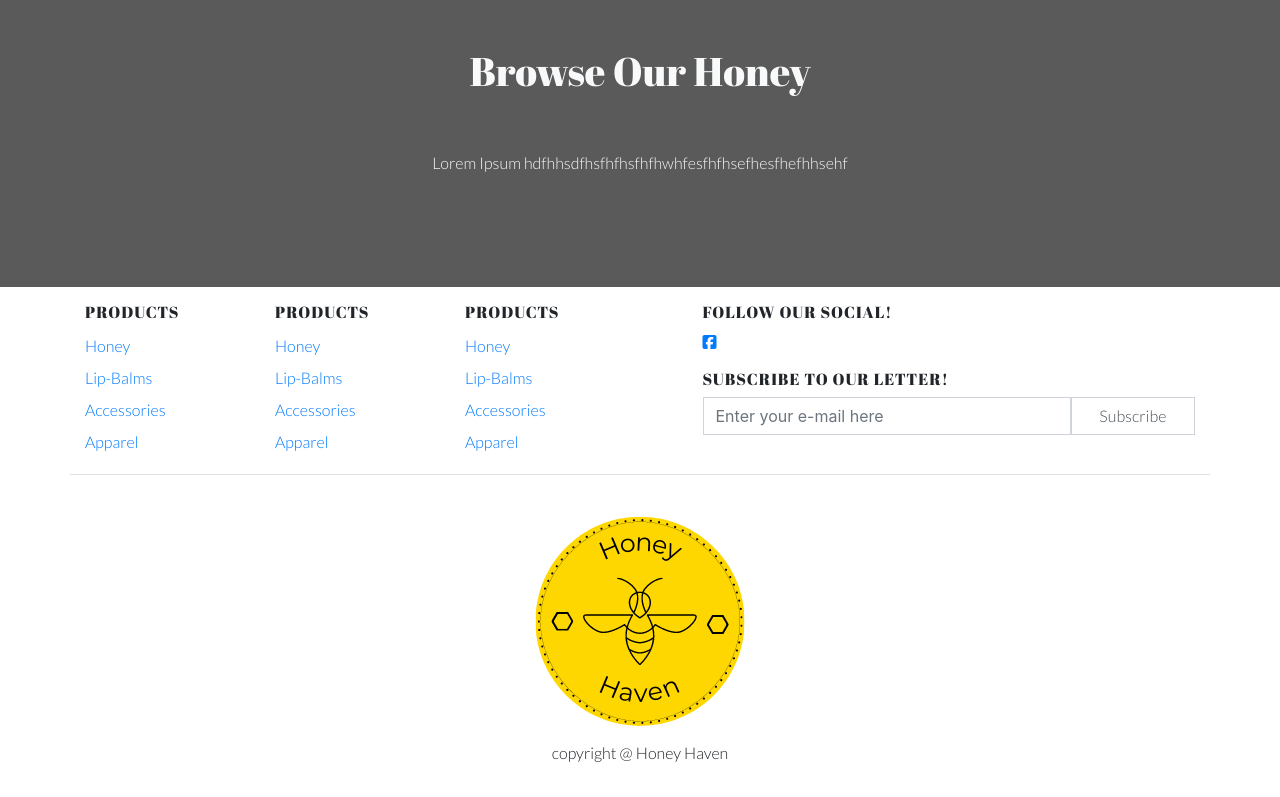
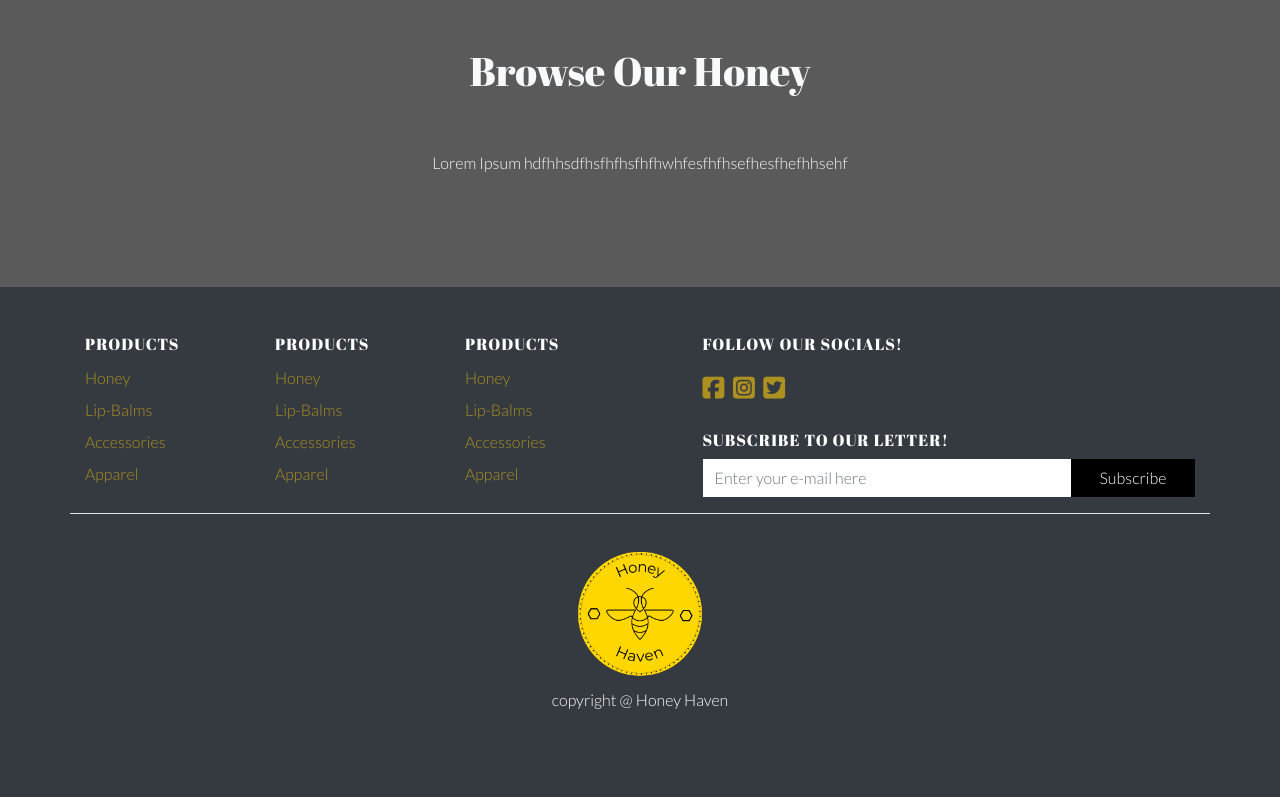
Before and after one commit to Code-Institute-Submissions/MaksimB96-PP5_E-Com.2, a Django app: page / in a window 1280 px wide. Shown: the part 1742-2539 px from the top of the page. After the commit the page ends 2451 px from the top, so only its background shows below. Run offline with Django 3.2, Linux system fonts and the light colour scheme; some libraries are stand-ins or nearby versions.

Commit message:
Add: 90% complete footer to base

```diff
--- a/static/css/base.css
+++ b/static/css/base.css
@@ -22,6 +22,10 @@
     color: var(--drkgld);
 }
 
+::placeholder {
+    font-family:'Lato',
+        sans-serif;;
+}
 /* ------------------------------------Base-styling */
 body {
     overflow-x: hidden;
@@ -111,12 +115,28 @@ body {
 }
 
 .list-unstyled li a{
-    list-style: none;
+    color: var(--drkgld);
+}
+
+.list-unstyled li a:hover{
+    color: var(--theme1);
     text-decoration: none;
+    transition: .5s;
+}
+
+.socials-icon{
+    font-size: 25px;
+    color: var(--drkgld);
+}
+
+.social-seg a:hover {
+    color: var(--theme1);
+    transition: .5s;
 }
 
 .subscribe-footer .form-group input {
     border-radius: 0;
+    border: none;
 }
 
 .subscribe-footer .form-group .footer-submit {
@@ -125,10 +145,15 @@ body {
     font-size: 16px;
     font-family: 'Lato',
         sans-serif;
+    color: var(--theme1);
+    background-color: var(--theme2);
+    border: none;
 }
 
+
+
 .logo-footer {
-
+    height: 150px;
 }
 
 /* ------------------------------------Index-styling */
--- a/templates/base.html
+++ b/templates/base.html
@@ -100,13 +100,13 @@
     {% block content %}
     {% endblock %}
 
-    <footer>
-        <div class="container py-3">
+    <footer class="bg-dark">
+        <div class="container py-5">
             <div class="row">
                 <div class="col-md-6">
                     <div class="row">
                         <div class="col-md-4 mb-md-0 mb-4">
-                            <h2 class="footer-head head-text">
+                            <h2 class="footer-head head-text text-white">
                                 Products
                             </h2>
                             <ul class="list-unstyled">
@@ -117,7 +117,7 @@
                             </ul>
                         </div>
                         <div class="col-md-4 mb-md-0 mb-4">
-                            <h2 class="footer-head head-text">
+                            <h2 class="footer-head head-text text-white">
                                 Products
                             </h2>
                             <ul class="list-unstyled">
@@ -128,7 +128,7 @@
                             </ul>
                         </div>
                         <div class="col-md-4 mb-md-0 mb-4">
-                            <h2 class="footer-head head-text">
+                            <h2 class="footer-head head-text text-white">
                                 Products
                             </h2>
                             <ul class="list-unstyled">
@@ -142,14 +142,16 @@
                 </div>
                 <div class="col-md-6">
                     <div class="row justify-content-end">
-                        <div class="col-md-12 col-lg-11 mb-md-0 mb-4">
-                            <h2 class="footer-head head-text">
-                                Follow Our Social!
+                        <div class="col-md-12 col-lg-11 mb-md-0 mb-4 social-seg">
+                            <h2 class="footer-head head-text text-white pb-2">
+                                Follow Our Socials!
                             </h2>
-                            <p>
-                                <a href="#"><i class="fa-brands fa-square-facebook"></i></a>
-                            </p>
-                            <h2 class="footer-head head-text">Subscribe to Our Letter!</h2>
+
+                            <a href="#" class="socials-icon pr-1"><i class="fa-brands fa-square-facebook"></i></a>
+                            <a href="#" class="socials-icon pr-1"><i class="fa-brands fa-square-instagram"></i></a>
+                            <a href="#" class="socials-icon pr-1"><i class="fa-brands fa-square-twitter"></i></a>
+
+                            <h2 class="footer-head head-text text-white pt-4">Subscribe to Our Letter!</h2>
                             <form action="#" class="subscribe-footer">
                                 <div class="form-group d-flex">
                                     <input type="email" class="form-control" placeholder="Enter your e-mail here">
@@ -163,7 +165,7 @@
             <div class="row pt-4 border-top">
                 <div class="col-md-12 text-center">
                     <img src="/media/honey-haven-logo.png" alt="" class="logo-footer py-2">
-                    <p class="body-text">copyright @ Honey Haven</p>
+                    <p class="body-text text-white">copyright @ Honey Haven</p>
                 </div>
             </div>
         </div>
```
